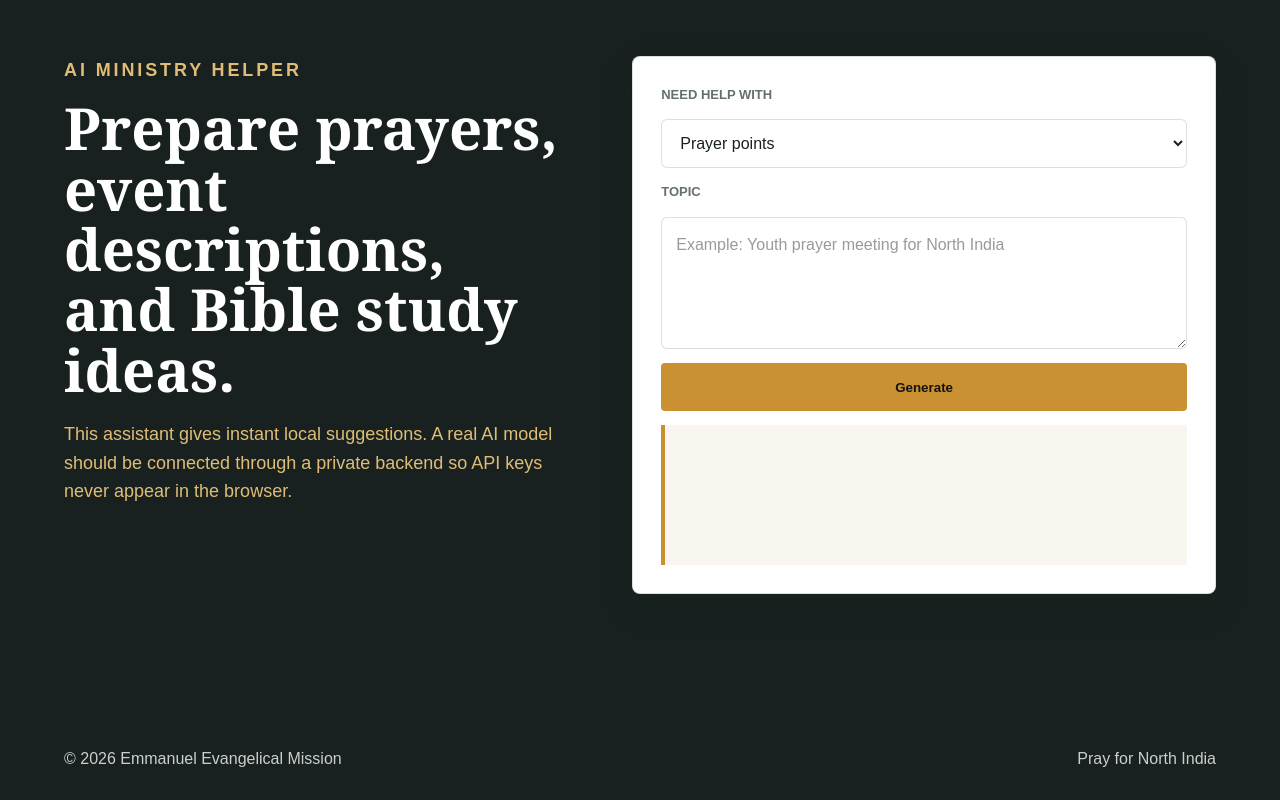
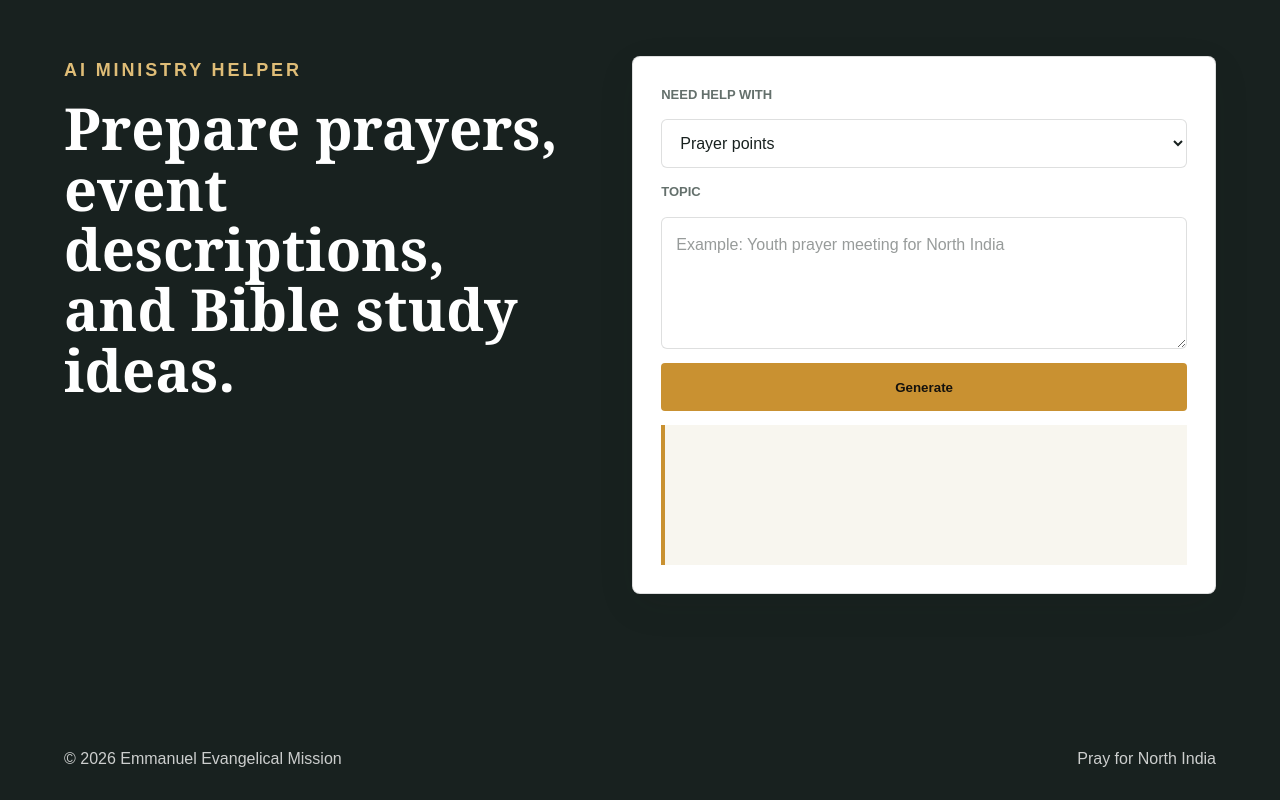
Before and after one commit to praveenrajr14-cloud/emmanuel-evangelical-mission, a website: page index.html in a window 1280 px wide. Shown: the part 3714-4514 px from the top of the page. Drawn offline with Linux system fonts and the light colour scheme.

Commit message:
Update index.html

```diff
--- a/index.html
+++ b/index.html
@@ -137,8 +137,7 @@
           <p class="eyebrow">AI Ministry Helper</p>
           <h2>Prepare prayers, event descriptions, and Bible study ideas.</h2>
           <p>
-            This assistant gives instant local suggestions. A real AI model should be connected through
-            a private backend so API keys never appear in the browser.
+
           </p>
         </div>
         <form class="ai-panel" id="aiForm">
```
